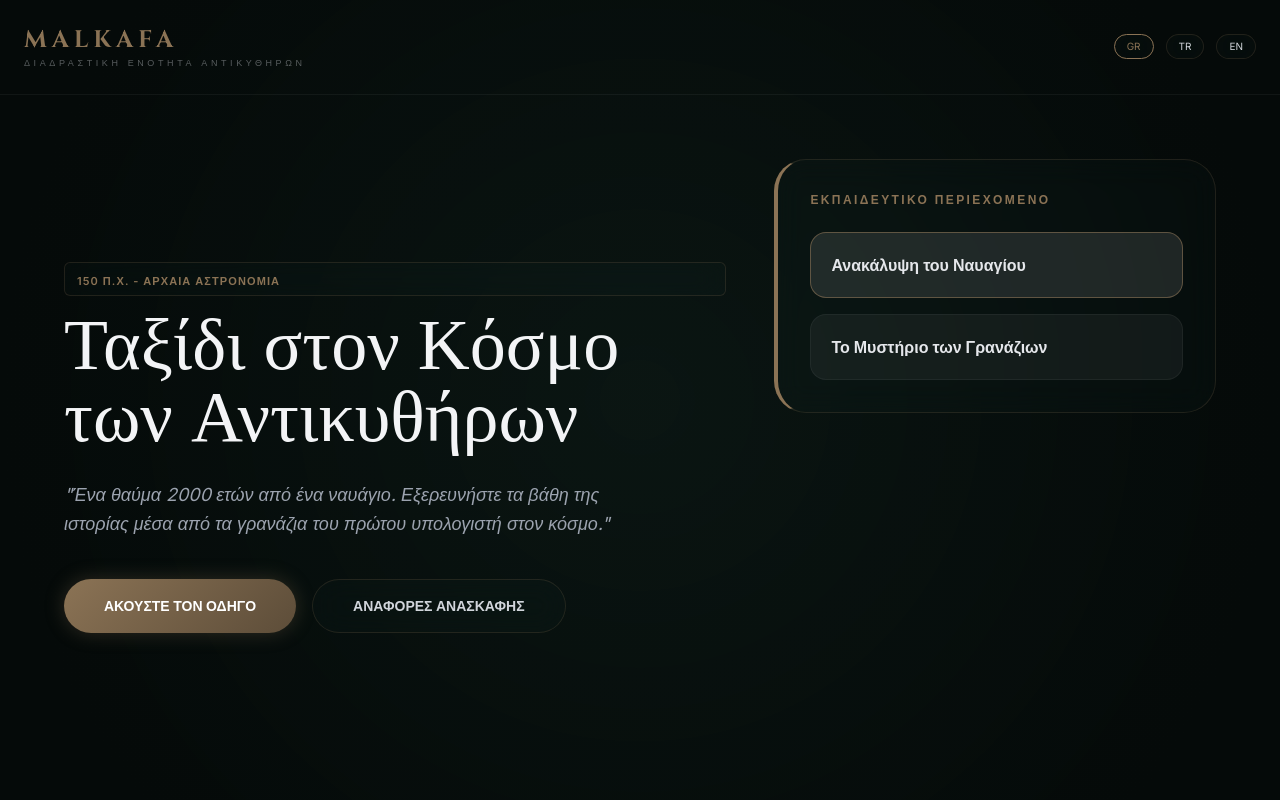
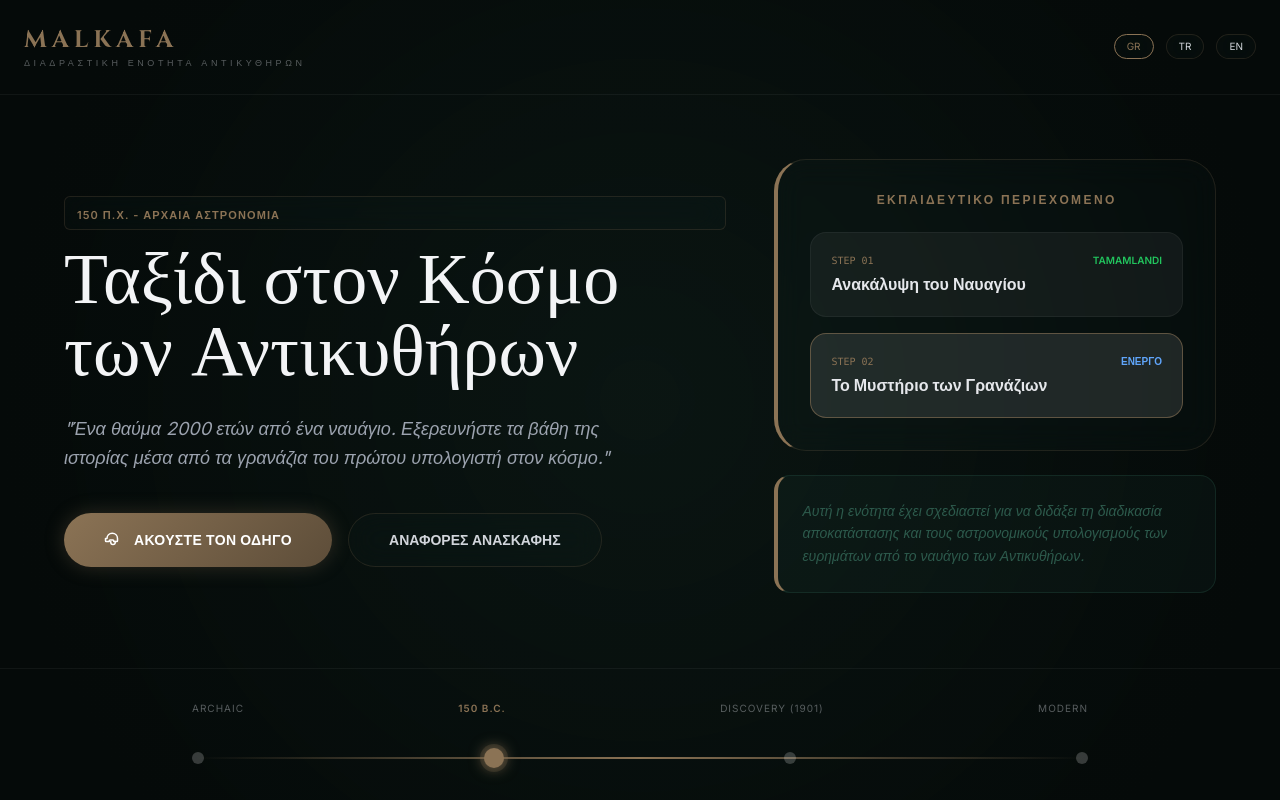
Before and after one commit to minavoice/Test, a plain HTML site: page index.html in a window 1280 px wide. Drawn offline with nearby package versions, Linux system fonts and the light colour scheme.

Commit message:
Update index.html

```diff
--- a/index.html
+++ b/index.html
@@ -3,19 +3,49 @@
 <head>
     <meta charset="UTF-8">
     <meta name="viewport" content="width=device-width, initial-scale=1.0">
-    <title>Malkafa | Εμπειρία Μηχανισμού Αντικυθήρων</title>
+    <title>TEST | Antikythera Chronos Experience</title>
     <script src="https://cdn.tailwindcss.com"></script>
     <link href="https://fonts.googleapis.com/css2?family=Cinzel:wght@700&family=Inter:wght@300;400;600&display=swap" rel="stylesheet">
+
     <style>
-        :root { --bronze: #8b7355; --oxide-green: #2d5a4c; --dark-bg: #050a09; }
-        body { font-family: 'Inter', sans-serif; background-color: var(--dark-bg); color: #d1d5db; }
+        :root {
+            --bronze: #8b7355;
+            --oxide-green: #2d5a4c;
+            --dark-bg: #050a09;
+        }
+        body { font-family: 'Inter', sans-serif; background-color: var(--dark-bg); color: #d1d5db; overflow-x: hidden; }
         .serif { font-family: 'Cinzel', serif; }
-        .glass-panel { background: rgba(45, 90, 76, 0.05); backdrop-filter: blur(15px); border: 1px solid rgba(139, 115, 85, 0.2); }
-        .btn-bronze { background: linear-gradient(135deg, #8b7355 0%, #5d4d39 100%); box-shadow: 0 0 20px rgba(139, 115, 85, 0.3); transition: all 0.4s ease; }
-        .bg-overlay { position: fixed; top: 0; left: 0; width: 100%; height: 100%; background: radial-gradient(circle at center, rgba(45, 90, 76, 0.15) 0%, var(--dark-bg) 85%); z-index: -1; }
+
+        /* Cam (Glassmorphism) Efekti */
+        .glass-panel {
+            background: rgba(45, 90, 76, 0.05);
+            backdrop-filter: blur(15px);
+            border: 1px solid rgba(139, 115, 85, 0.2);
+        }
+
+        /* Buton Parlama Efekti (Bronz) */
+        .btn-bronze {
+            background: linear-gradient(135deg, #8b7355 0%, #5d4d39 100%);
+            box-shadow: 0 0 20px rgba(139, 115, 85, 0.3);
+            transition: all 0.4s cubic-bezier(0.175, 0.885, 0.32, 1.275);
+        }
+        .btn-bronze:hover { transform: translateY(-3px); box-shadow: 0 5px 25px rgba(139, 115, 85, 0.5); }
+
+        /* Arkaplan Video/Görsel Katmanı: Batık Hissi */
+        .bg-overlay {
+            position: fixed; top: 0; left: 0; width: 100%; height: 100%;
+            background: radial-gradient(circle at center, rgba(45, 90, 76, 0.15) 0%, var(--dark-bg) 85%);
+            z-index: -1;
+        }
+
+        /* İnteraktif Zaman Çizelgesi */
+        .timeline-track {
+            height: 2px;
+            background: linear-gradient(90deg, transparent, var(--bronze), transparent);
+        }
     </style>
 </head>
-<body class="min-h-screen flex flex-col overflow-x-hidden">
+<body class="min-h-screen flex flex-col">
 
     <div class="bg-overlay"></div>
 
@@ -33,6 +63,7 @@
     </header>
 
     <main class="flex-1 flex flex-col lg:flex-row p-6 lg:p-16 gap-12 relative z-10">
+
         <section class="lg:w-3/5 flex flex-col justify-center">
             <div class="inline-block px-3 py-1 glass-panel rounded-md mb-4">
                 <span id="hero-tag" class="text-[#8b7355] text-[11px] font-bold tracking-widest uppercase">150 π.Χ. - Αρχαία Αστρονομία</span>
@@ -41,26 +72,66 @@
             <p id="hero-desc" class="text-lg text-gray-400 max-w-xl leading-relaxed mb-10 italic">
                 "Ένα θαύμα 2000 ετών από ένα ναυάγιο. Εξερευνήστε τα βάθη της ιστορίας μέσα από τα γρανάζια του πρώτου υπολογιστή στον κόσμο."
             </p>
+
             <div class="flex flex-wrap gap-4">
-                <button id="btn-audio" class="btn-bronze text-white px-10 py-4 rounded-full font-bold uppercase text-sm">ΑΚΟΥΣΤΕ ΤΟΝ ΟΔΗΓΟ</button>
-                <button id="btn-doc" class="glass-panel px-10 py-4 rounded-full font-bold text-sm">ΑΝΑΦΟΡΕΣ ΑΝΑΣΚΑΦΗΣ</button>
+                <button id="btn-audio" class="btn-bronze text-white px-10 py-4 rounded-full font-bold tracking-wide uppercase text-sm flex items-center gap-3">
+                    <svg xmlns="http://www.w3.org/2000/svg" width="18" height="18" viewBox="0 0 24 24" fill="none" stroke="currentColor" stroke-width="2" stroke-linecap="round" stroke-linejoin="round"><path d="M2 10v3c0 .6.4 1 1 1h4v-1c0-.6.4-1 1-1h4c.6 0 1 .4 1 1v1h4c.6 0 1-.4 1-1v-3c0-4-3-7-7-7s-7 3-7 7Z"/><path d="M9 14v1a3 3 0 0 0 6 0v-1"/></svg>
+                    ΑΚΟΥΣΤΕ ΤΟΝ ΟΔΗΓΟ
+                </button>
+                <button id="btn-doc" class="glass-panel px-10 py-4 rounded-full font-bold text-sm hover:bg-white/5 transition">
+                    ΑΝΑΦΟΡΕΣ ΑΝΑΣΚΑΦΗΣ
+                </button>
             </div>
         </section>
 
         <section class="lg:w-2/5 flex flex-col gap-6">
             <div class="glass-panel p-8 rounded-[2rem] border-l-4 border-l-[#8b7355]">
-                <h3 id="mod-title" class="text-xs font-bold text-[#8b7355] mb-6 uppercase tracking-[0.2em]">Εκπαιδευτικό Περιεχόμενο</h3>
+                <h3 id="mod-title" class="text-xs font-bold text-[#8b7355] mb-6 uppercase tracking-[0.2em] text-center">Εκπαιδευτικό Περιεχόμενο</h3>
+
                 <div class="space-y-4">
-                    <div class="p-5 rounded-2xl bg-white/10 border border-[#8b7355]/60">
-                        <h4 id="mod-item-1" class="font-semibold text-gray-200">Ανακάλυψη του Ναυαγίου</h4>
+                    <div class="group p-5 rounded-2xl bg-white/5 border border-white/5 hover:border-[#8b7355]/40 transition cursor-pointer">
+                        <div class="flex justify-between items-center mb-1">
+                            <span class="text-[10px] text-[#8b7355] font-mono">STEP 01</span>
+                            <span class="text-[10px] text-green-500 font-bold uppercase">TAMAMLANDI</span>
+                        </div>
+                        <h4 id="mod-item-1" class="font-semibold text-gray-200 group-hover:text-white transition">Ανακάλυψη του Ναυαγίου</h4>
                     </div>
-                    <div class="p-5 rounded-2xl bg-white/5 border border-white/5">
-                        <h4 id="mod-item-2" class="font-semibold text-gray-200">Το Μυστήριο των Γρανάζιων</h4>
+
+                    <div class="group p-5 rounded-2xl bg-white/10 border border-[#8b7355]/60 transition cursor-pointer">
+                        <div class="flex justify-between items-center mb-1">
+                            <span class="text-[10px] text-[#8b7355] font-mono">STEP 02</span>
+                            <span class="text-[10px] text-blue-400 font-bold uppercase">ΕΝΕΡΓΟ</span>
+                        </div>
+                        <h4 id="mod-item-2" class="font-semibold text-gray-200 group-hover:text-white transition">Το Μυστήριο των Γρανάζιων</h4>
                     </div>
                 </div>
             </div>
+
+            <div class="p-6 rounded-2xl bg-[#2d5a4c]/10 border border-[#2d5a4c]/30 border-l-4 border-l-[#8b7355]">
+                <p id="fact-text" class="text-sm text-[#2d5a4c] font-medium leading-relaxed italic">
+                    Αυτή η ενότητα έχει σχεδιαστεί για να διδάξει τη διαδικασία αποκατάστασης και τους αστρονομικούς υπολογισμούς των ευρημάτων από το ναυάγιο των Αντικυθήρων.
+                </p>
+            </div>
         </section>
     </main>
+
+    <footer class="p-8 border-t border-white/5 footer-timeline relative z-10">
+        <div class="max-w-4xl mx-auto flex flex-col gap-4">
+            <div class="flex justify-between mb-4">
+                <span class="text-[10px] uppercase tracking-widest opacity-40">Archaic</span>
+                <span class="text-[10px] uppercase tracking-widest text-[#8b7355] font-bold">150 B.C.</span>
+                <span class="text-[10px] uppercase tracking-widest opacity-40">Discovery (1901)</span>
+                <span class="text-[10px] uppercase tracking-widest opacity-40">Modern</span>
+            </div>
+            <div class="relative flex justify-between items-center">
+                <div class="absolute w-full timeline-track"></div>
+                <div class="w-3 h-3 rounded-full bg-white/20 relative z-10"></div>
+                <div class="w-5 h-5 rounded-full bg-[#8b7355] ring-4 ring-[#8b7355]/20 relative z-10 shadow-[0_0_15px_#8b7355]"></div>
+                <div class="w-3 h-3 rounded-full bg-white/20 relative z-10"></div>
+                <div class="w-3 h-3 rounded-full bg-white/20 relative z-10"></div>
+            </div>
+        </div>
+    </footer>
 
     <script>
         const translations = {
@@ -73,7 +144,8 @@
                 btnDoc: "ΑΝΑΦΟΡΕΣ ΑΝΑΣΚΑΦΗΣ",
                 modTitle: "Εκπαιδευτικό Περιεχόμενο",
                 modItem1: "Ανακάλυψη του Ναυαγίου",
-                modItem2: "Το Μυστήριο των Γρανάζιων: Ο Μηχανισμός"
+                modItem2: "Το Μυστήριο των Γρανάζιων: Ο Μηχανισμός",
+                factText: "Αυτή η ενότητα έχει σχεδιαστεί για να διδάξει τη διαδικασία αποκατάστασης και τους αστρονομικούς υπολογισμούς των ευρημάτων από το ναυάγιο των Αντικυθήρων."
             },
             tr: {
                 navSub: "Antikythera İnteraktif Modülü",
@@ -84,7 +156,8 @@
                 btnDoc: "KAZI RAPORLARI",
                 modTitle: "Eğitim İçeriği",
                 modItem1: "Batık Geminin Keşfi",
-                modItem2: "Dişlilerin Gizemi: Mekanizma"
+                modItem2: "Dişlilerin Gizemi: Mekanizma",
+                factText: "Bu modül, Antikythera batığından çıkarılan eserlerin restorasyon sürecini ve astronomik hesaplamalarını öğretmek amacıyla hazırlanmıştır."
             },
             en: {
                 navSub: "Antikythera Interactive Module",
@@ -95,7 +168,8 @@
                 btnDoc: "EXCAVATION REPORTS",
                 modTitle: "Educational Content",
                 modItem1: "Discovery of the Shipwreck",
-                modItem2: "Mystery of Gears: The Mechanism"
+                modItem2: "Mystery of Gears: The Mechanism",
+                factText: "This module is designed to teach the restoration process and astronomical calculations of artifacts recovered from the Antikythera shipwreck."
             }
         };
 
@@ -109,6 +183,7 @@
             document.getElementById('mod-title').innerText = translations[lang].modTitle;
             document.getElementById('mod-item-1').innerText = translations[lang].modItem1;
             document.getElementById('mod-item-2').innerText = translations[lang].modItem2;
+            document.getElementById('fact-text').innerText = translations[lang].factText;
         }
     </script>
 </body>
```
